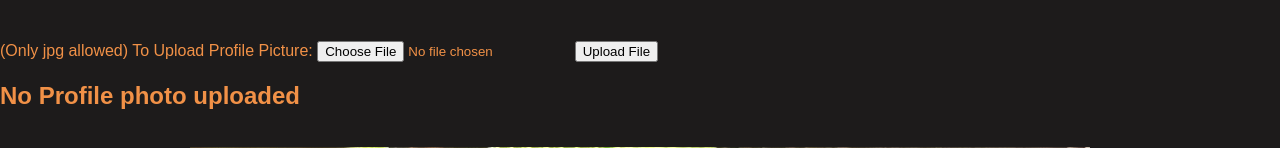
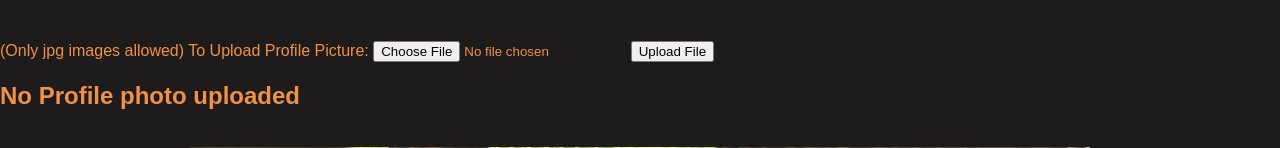
Before and after one commit to jeforget/web-slingers, a Flask app: template templates/logged_in.html in a window 1280 px wide. Shown: the part 239-387 px from the top of the page. Run offline with Flask 3, Linux system fonts and the light colour scheme; the template is opened without the code that fills it, so the values that code supplies are empty.

Commit message:
Updated to say only jpg images and profile photos with websockets

```diff
--- a/templates/logged_in.html
+++ b/templates/logged_in.html
@@ -25,7 +25,7 @@
     </div>
     <br>
     <form action="{{ url_for('profile_photo') }}" enctype="multipart/form-data" method="POST">
-    <label> (Only jpg allowed) To Upload Profile Picture:
+    <label> (Only jpg images allowed) To Upload Profile Picture:
         <input id="profilePhotoUpload" type="file" name="fileToUpload"/>
     </label>
         <input type="submit" value="Upload File">
```
